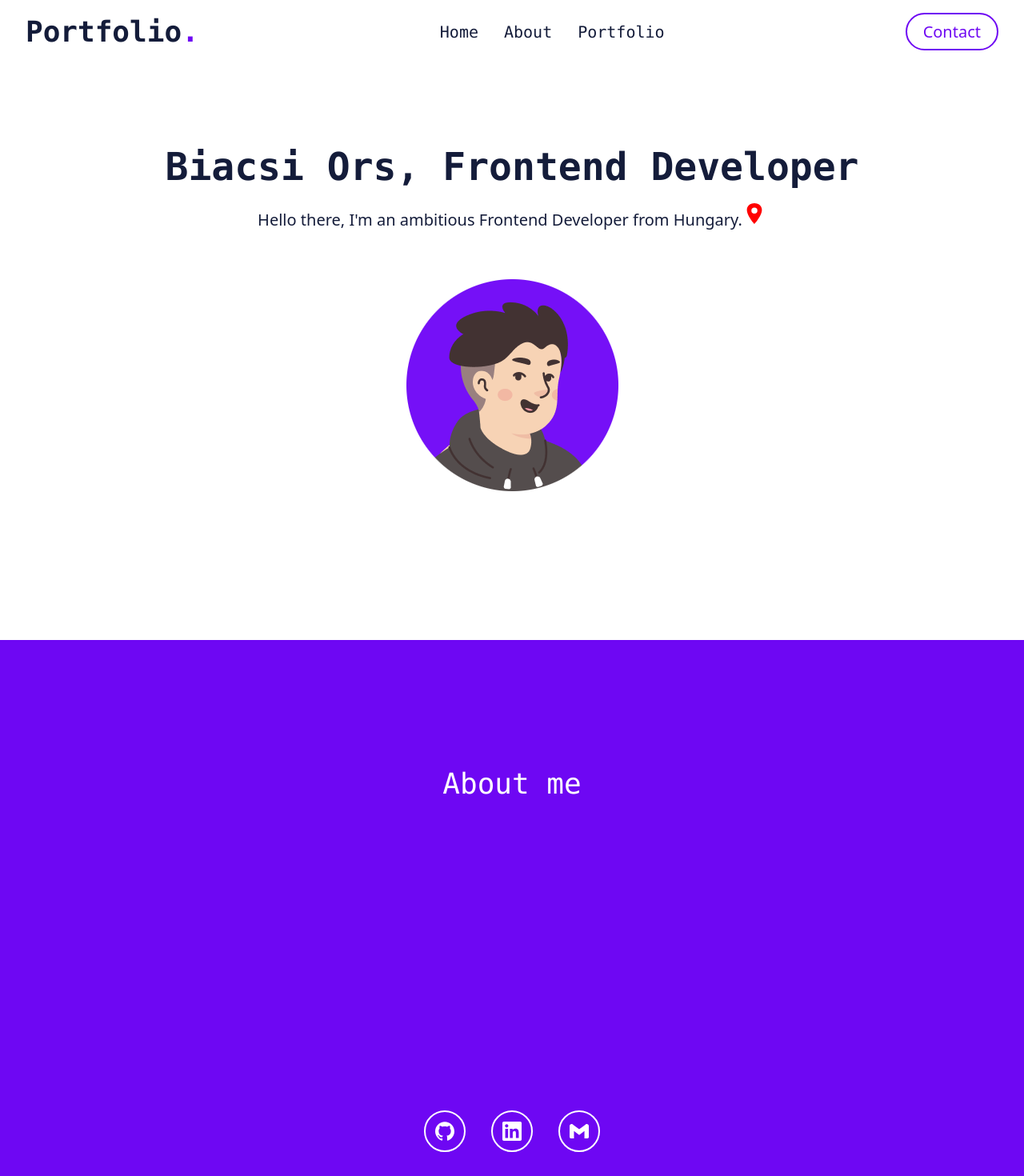
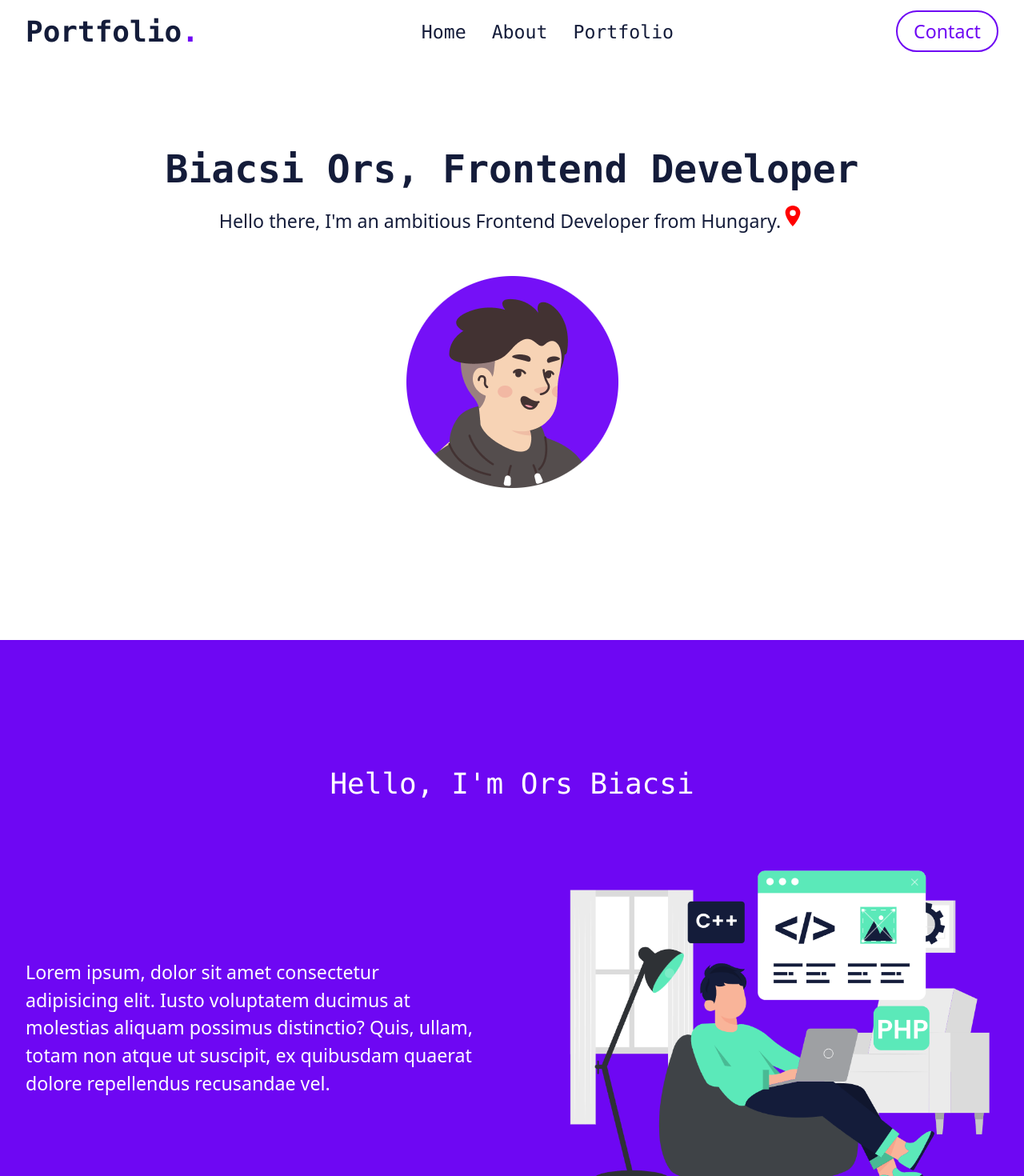
Before and after one commit to loarden/portfolio-v2, a React (Create React App) app: page / in a window 1280 px wide. Shown: the top 1470 px of the page at 80% size. Built offline with nearby package versions, Linux system fonts and the light colour scheme.

Commit message:
navbar animation

```diff
--- a/src/App.jsx
+++ b/src/App.jsx
@@ -5,7 +5,7 @@ import About from "./sections/About"
 
 function App() {
   return (
-    <main className="relative bg-background text-text w-full font-sans text-xl">
+    <main className="relative bg-background text-text w-full font-sans text-[1.2rem] md:text-[1.4rem] xl:text-[1.45rem]">
       <Navbar />
       <Hero />
       <About />
--- /dev/null
+++ b/src/components/ExitAnimation.jsx
@@ -0,0 +1,11 @@
+import { AnimatePresence } from "framer-motion";
+
+function ExitAnimation({ children }) {
+  return (
+    <AnimatePresence wait={true} onExitComplete={() => null}>
+      {children}
+    </AnimatePresence>
+  );
+}
+
+export default ExitAnimation;
--- a/src/components/Navbar.jsx
+++ b/src/components/Navbar.jsx
@@ -1,25 +1,58 @@
-import { useMemo, useState } from "react";
+import { useState, useEffect, useRef } from "react";
 import Button from "./Button";
 import { motion } from "framer-motion";
 import { IoMenu, IoClose } from "react-icons/io5";
+import ExitAnimation from "./ExitAnimation";
 
-const hover = {
+const style = {
   hover: "hover:text-primary transition-all cursor-pointer",
+  mobileListElements: "bg-background w-full py-4 text-center font-mono text-xl",
 };
 
 function Navbar() {
   const [isOpen, setIsOpen] = useState(false);
+  const [windowWidth, setWindowWidth] = useState(window.innerWidth);
+  const ref = useRef();
+
+  useEffect(() => {
+    const handleOutClick = (e) => {
+      if (!ref.current.contains(e.target)) setIsOpen(false);
+    };
+    document.addEventListener("mousedown", handleOutClick);
+  });
+
+  useEffect(() => {
+    const handleWindowResize = () => {
+      setWindowWidth(window.innerWidth);
+    };
+
+    window.addEventListener("resize", handleWindowResize);
+
+    return () => {
+      window.removeEventListener("resize", handleWindowResize);
+    };
+  });
+
+  useEffect(() => {
+    if (windowWidth >= 640) {
+      setIsOpen(false);
+    }
+  }, [windowWidth]);
 
   return (
-    <div className="fixed mx-auto bg-background w-full">
-      <nav className="flex mx-auto items-center h-20 max-w-7xl w-full justify-between font-mono px-4 xs:px-6 sm:px-8">
-        <h2 className="text-3xl md:text-4xl font-semibold">
+    <div ref={ref} className="fixed z-50 mx-auto bg-background w-full">
+      <nav className="flex mx-auto items-center h-16 sm:h-18 md:h-20 max-w-7xl w-full justify-between font-mono px-4 xs:px-6 sm:px-8">
+        <h2 className="text-2xl sm:text-3xl md:text-4xl font-semibold">
           Portfolio<span className="text-primary">.</span>
         </h2>
         <ul className="md:flex gap-8 hidden">
-          <li className={hover.hover}><a href="#home">Home</a></li>
-          <li className={hover.hover}><a href="#about">About</a></li>
-          <li className={hover.hover}>Portfolio</li>
+          <li className={style.hover}>
+            <a href="#home">Home</a>
+          </li>
+          <li className={style.hover}>
+            <a href="#about">About</a>
+          </li>
+          <li className={style.hover}>Portfolio</li>
         </ul>
         <div className="hidden md:block">
           <Button text="Contact" />
@@ -31,14 +64,68 @@ function Navbar() {
           {isOpen ? <IoClose /> : <IoMenu />}
         </div>
       </nav>
-      {isOpen && (
-        <ul className="absolute flex flex-col items-center w-full">
-          <li>Home</li>
-          <li>About</li>
-          <li>Portfolio</li>
-          <li>Contact</li>
-        </ul>
-      )}
+      <ExitAnimation>
+        {isOpen && (
+          <ul className="absolute flex flex-col items-center w-full">
+            <motion.li
+              initial={{ x: "100%" }}
+              animate={{
+                x: 0,
+                transition: { ease: "linear", duration: 0.1, delay: 0 },
+              }}
+              exit={{
+                x: "100%",
+                transition: { ease: "linear", duration: 0.2, delay: 0.15 },
+              }}
+              className={style.mobileListElements}
+            >
+              Home
+            </motion.li>
+            <motion.li
+              initial={{ x: "100%" }}
+              animate={{
+                x: 0,
+                transition: { ease: "linear", duration: 0.2, delay: 0.05 },
+              }}
+              exit={{
+                x: "100%",
+                transition: { ease: "linear", duration: 0.2, delay: 0.1 },
+              }}
+              className={style.mobileListElements}
+            >
+              About
+            </motion.li>
+            <motion.li
+              initial={{ x: "100%" }}
+              animate={{
+                x: 0,
+                transition: { ease: "linear", duration: 0.2, delay: 0.1 },
+              }}
+              exit={{
+                x: "100%",
+                transition: { ease: "linear", duration: 0.2, delay: 0.05 },
+              }}
+              className={style.mobileListElements}
+            >
+              Portfolio
+            </motion.li>
+            <motion.li
+              initial={{ x: "100%" }}
+              animate={{
+                x: 0,
+                transition: { ease: "linear", duration: 0.2, delay: 0.15 },
+              }}
+              exit={{
+                x: "100%",
+                transition: { ease: "linear", duration: 0.2, delay: 0 },
+              }}
+              className={style.mobileListElements}
+            >
+              Contact
+            </motion.li>
+          </ul>
+        )}
+      </ExitAnimation>
     </div>
   );
 }
--- /dev/null
+++ b/src/components/Skills.jsx
@@ -0,0 +1,10 @@
+function Skills() {
+  return (
+
+  <div className="max-w-7xl bg-background w-10/12 h-fit mx-auto">
+    Lorem ipsum dolor sit amet, consectetur adipisicing elit. Alias enim rem beatae, suscipit amet cupiditate sapiente rerum voluptate recusandae ipsum obcaecati dolores! Sint laboriosam in impedit expedita libero voluptatem itaque.
+  </div>
+  )
+}
+
+export default Skills
--- a/src/sections/About.jsx
+++ b/src/sections/About.jsx
@@ -1,11 +1,24 @@
+import Skills from "../components/Skills";
+import illustration from "../img/Freelance-Developer.png";
+
 function About() {
   return (
-    <section id="about" className="bg-primary h-fit pt-40 pb-72 text-background w-full">
-      <div className="max-w-7xl w-full mx-auto px-4">
-        <h2 className="text-center font-mono text-4xl">About me</h2>
-        <div className="flex">
-          <div></div>
-          <div></div>
+    <section
+      id="about"
+      className=" bg-primary h-fit pt-24 sm:pt-32 md:pt-40 pb-72 text-background w-full"
+    >
+      <div className="max-w-7xl mx-auto w-full flex flex-col items-center px-8">
+        <h2 className="text-center font-mono text-4xl">Hello, I'm Ors Biacsi</h2>
+        <div className="grid grid-cols-1 sm:grid-cols-2 gap-10 md:gap-24 mt-12 sm:mt-14 md:mt-16">
+          <div className="self-center">
+            Lorem ipsum, dolor sit amet consectetur adipisicing elit. Iusto
+            voluptatem ducimus at molestias aliquam possimus distinctio? Quis,
+            ullam, totam non atque ut suscipit, ex quibusdam quaerat dolore
+            repellendus recusandae vel.
+          </div>
+          <div>
+            <img src={illustration} alt="" />
+          </div>
         </div>
       </div>
     </section>
--- a/src/sections/Hero.jsx
+++ b/src/sections/Hero.jsx
@@ -4,9 +4,9 @@ import { motion } from "framer-motion";
 
 function Hero() {
   return (
-    <section id="home" className="w-full h-screen flex justify-center items-center">
+    <section id="home" className="w-full h-screen flex justify-center items-center text-center">
       <div className="max-w-5xl flex flex-col items-center px-4">
-        <h1 className="text-5xl font-mono font-semibold">
+        <h1 className="text-4xl md:text-5xl font-mono font-semibold">
           Biacsi Ors, Frontend Developer
         </h1>
         <div className="mt-5">
@@ -15,7 +15,7 @@ function Hero() {
             <IoLocationSharp />
           </div>
         </div>
-        <motion.img whileHover={{scale: 1.1}} transition={{type: "spring", stiffness: 400, damping: 10}} className="mt-14" src={avatar} alt="avatar" />
+        <motion.img whileHover={{scale: 1.1}} transition={{type: "spring", stiffness: 400, damping: 10}} className="mt-2 sm:mt-12" src={avatar} alt="avatar" />
       </div>
     </section>
   );
```
Also changed, not shown: src/img/Freelance-Developer.png (added).
